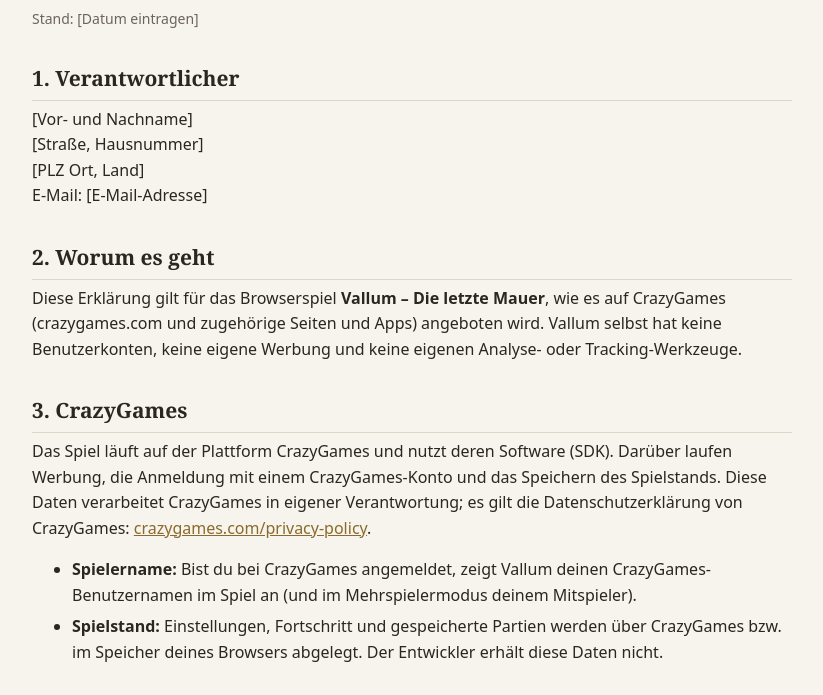
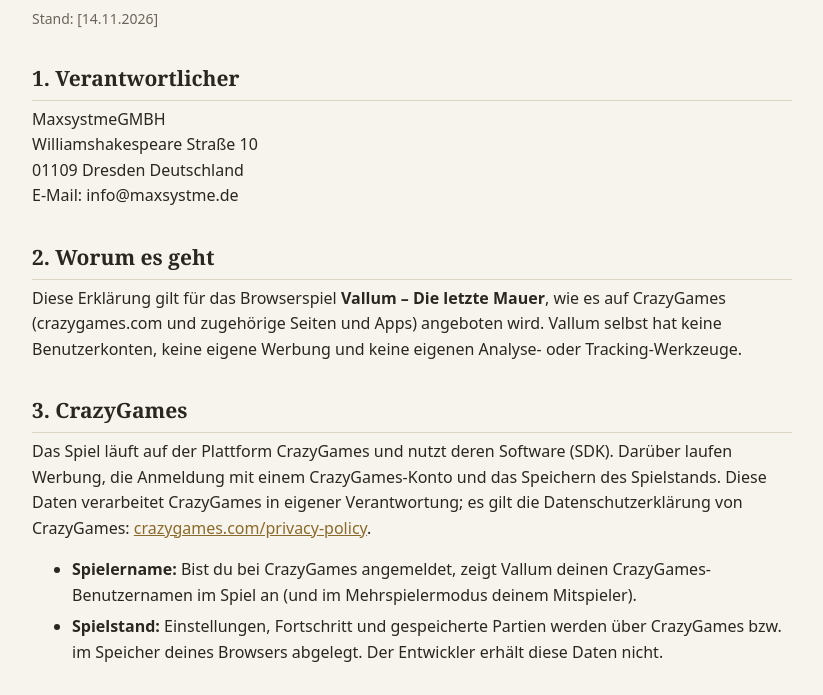
Before and after one commit to friedrichhermanndd-sys/vallum-datenschutz, a plain HTML site: page index.html in a window 1280 px wide. Shown: the part 104-799 px from the top of the page, without its empty margins (228-1051 px from the left). Drawn offline with Linux system fonts and the light colour scheme.

Commit message:
Add files via upload

```diff
--- a/index.html
+++ b/index.html
@@ -29,10 +29,10 @@
 <!-- ================================================================== DEUTSCH -->
 <section id="de">
 <h1>Datenschutzerklärung – Vallum</h1>
-<p class="dim">Stand: [Datum eintragen]</p>
+<p class="dim">Stand: [14.11.2026]</p>
 
 <h2>1. Verantwortlicher</h2>
-<p>[Vor- und Nachname]<br>[Straße, Hausnummer]<br>[PLZ Ort, Land]<br>E-Mail: [E-Mail-Adresse]</p>
+<p>MaxsystmeGMBH<br>Williamshakespeare Straße 10<br>01109 Dresden Deutschland<br>E-Mail: info@maxsystme.de</p>
 
 <h2>2. Worum es geht</h2>
 <p>Diese Erklärung gilt für das Browserspiel <strong>Vallum – Die letzte Mauer</strong>, wie es auf CrazyGames
@@ -92,7 +92,7 @@ eigenen Regeln.</p>
 <p class="dim">Last updated: [date]</p>
 
 <h2>1. Controller</h2>
-<p>[First and last name]<br>[Street, number]<br>[Postcode City, Country]<br>Email: [email address]</p>
+<p>Maxsystme GMBH<br>Williamshakespeare Straße 10<br>01109 Dresden Deutschland<br>Email: info@maxsystme.de</p>
 
 <h2>2. Scope</h2>
 <p>This policy applies to the browser game <strong>Vallum – The Last Wall</strong> as offered on CrazyGames
```
